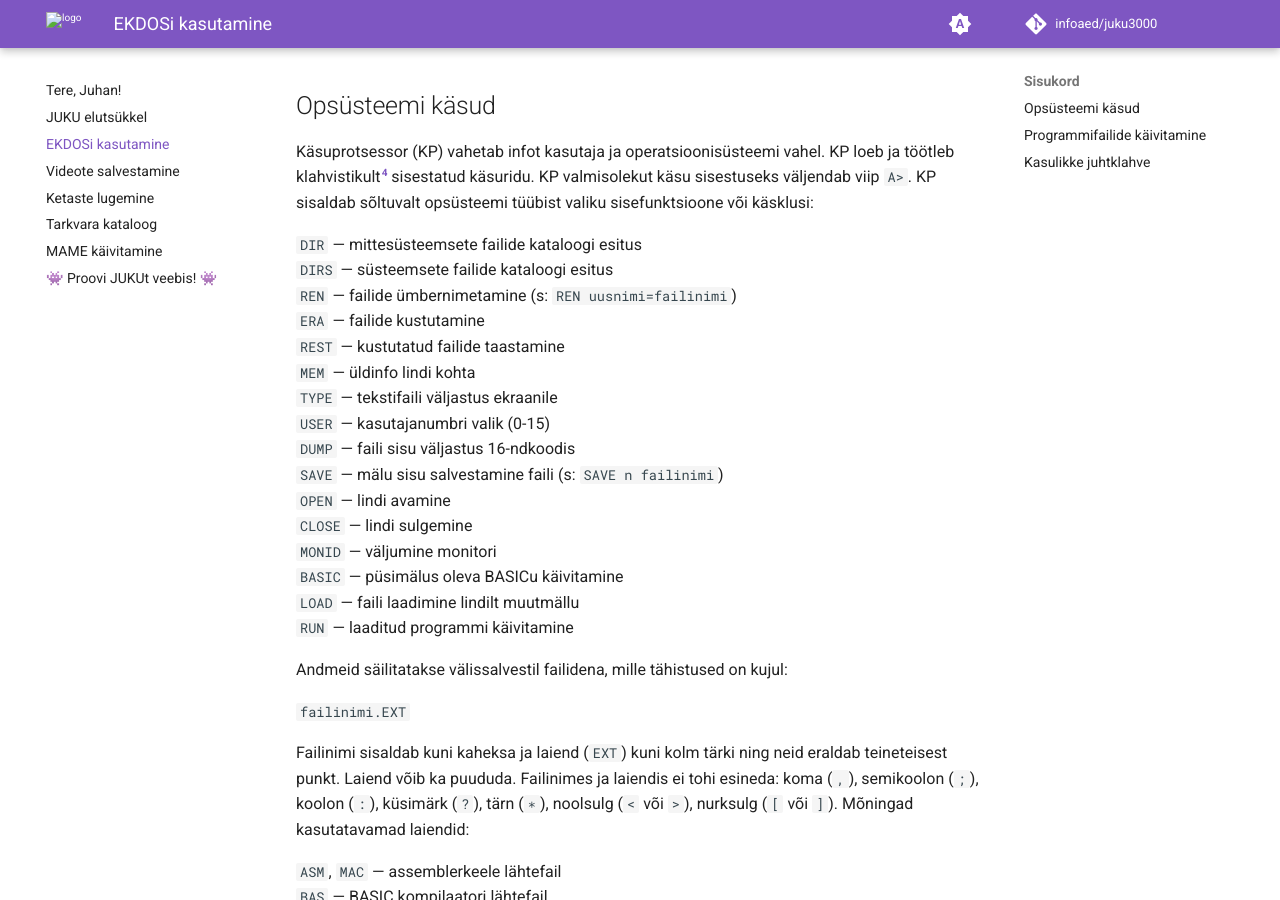
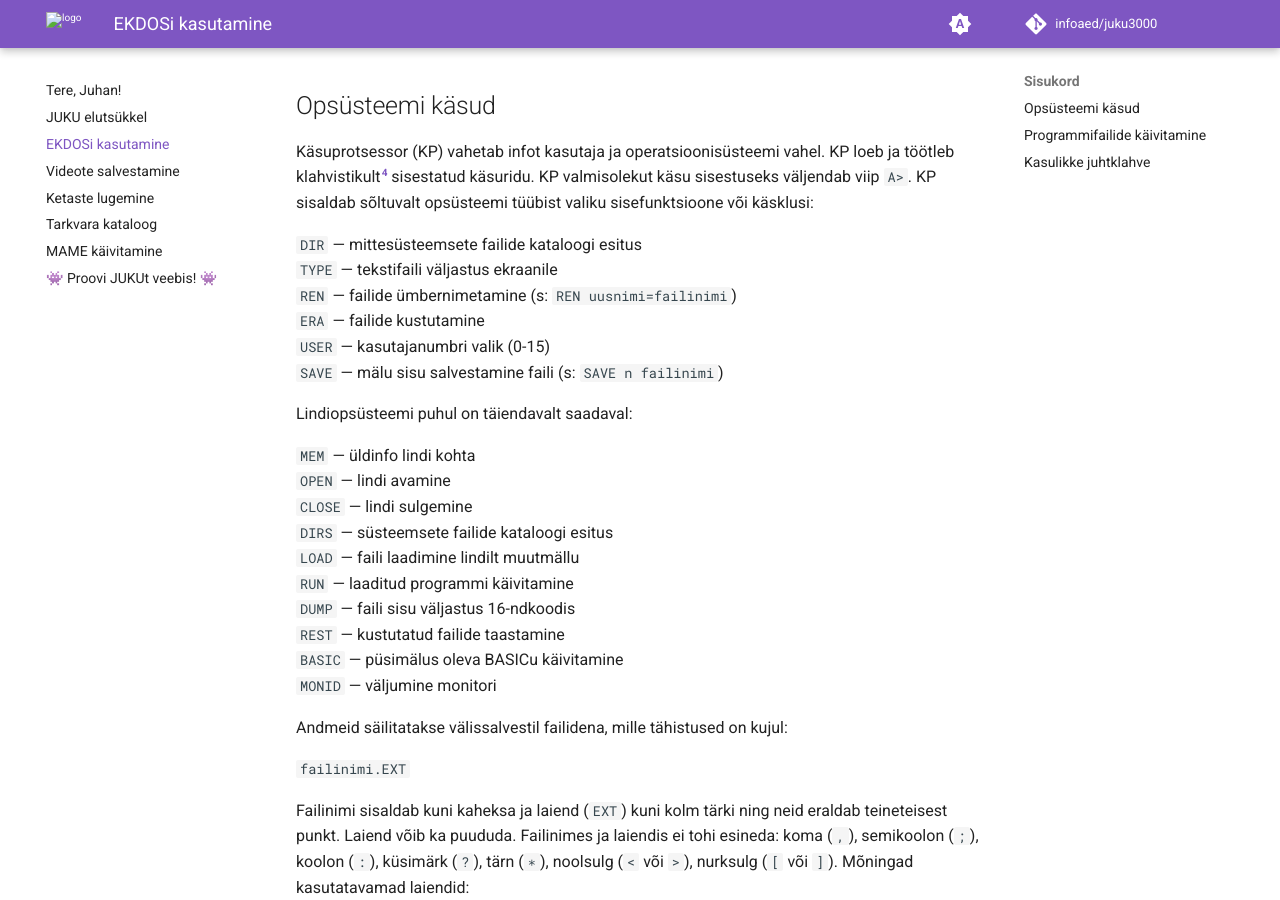
Before and after one commit to infoaed/juku3000, an MkDocs documentation site: the page built from docs/juku-käsud.md, in a window 1280 px wide and 900 px high, scrolled down 1441 px. Built offline with MkDocs 1.6.1 and Material for MkDocs 9.7.7, drawn with Linux system fonts in a browser that asks for light colours; comment, search, counter and statistics services are not loaded; some of the changed text lies outside the part shown.

Commit message:
Veidi selgem lindi- ja kettaopsüsteemi eristus

```diff
--- a/docs/juku-käsud.md
+++ b/docs/juku-käsud.md
@@ -41,21 +41,24 @@ Viip on mistahes programmi poolt väljastatav teade, mis näitab, et programm oo
 Käsuprotsessor (KP) vahetab infot kasutaja ja operatsioonisüsteemi vahel. KP loeb ja töötleb klahvistikult[^4] sisestatud käsuridu. KP valmisolekut käsu sisestuseks väljendab viip `A>`. KP sisaldab sõltuvalt opsüsteemi tüübist valiku sisefunktsioone või käsklusi:
 
 `DIR` — mittesüsteemsete failide kataloogi esitus
-`DIRS` — süsteemsete failide kataloogi esitus
+`TYPE` — tekstifaili väljastus ekraanile
 `REN` — failide ümbernimetamine (s: `REN uusnimi=failinimi`)
 `ERA` — failide kustutamine
-`REST` — kustutatud failide taastamine
+`USER` — kasutajanumbri valik (0-15)
+`SAVE` — mälu sisu salvestamine faili (s: `SAVE n failinimi`)
+
+Lindiopsüsteemi puhul on täiendavalt saadaval:
+
 `MEM` — üldinfo lindi kohta
-`TYPE` — tekstifaili väljastus ekraanile
-`USER` — kasutajanumbri valik (0-15)
-`DUMP` — faili sisu väljastus 16-ndkoodis
-`SAVE` — mälu sisu salvestamine faili (s: `SAVE n failinimi`)
 `OPEN` — lindi avamine
 `CLOSE` — lindi sulgemine
-`MONID` — väljumine monitori
-`BASIC` — püsimälus oleva BASICu käivitamine
+`DIRS` — süsteemsete failide kataloogi esitus
 `LOAD` — faili laadimine lindilt muutmällu
 `RUN` — laaditud programmi käivitamine
+`DUMP` — faili sisu väljastus 16-ndkoodis
+`REST` — kustutatud failide taastamine
+`BASIC` — püsimälus oleva BASICu käivitamine
+`MONID` — väljumine monitori
 
 Andmeid säilitatakse välissalvestil failidena, mille tähistused on kujul:
 
```
Also changed, not shown: other parts of docs/juku-käsud.md (+1 -1 lines).
